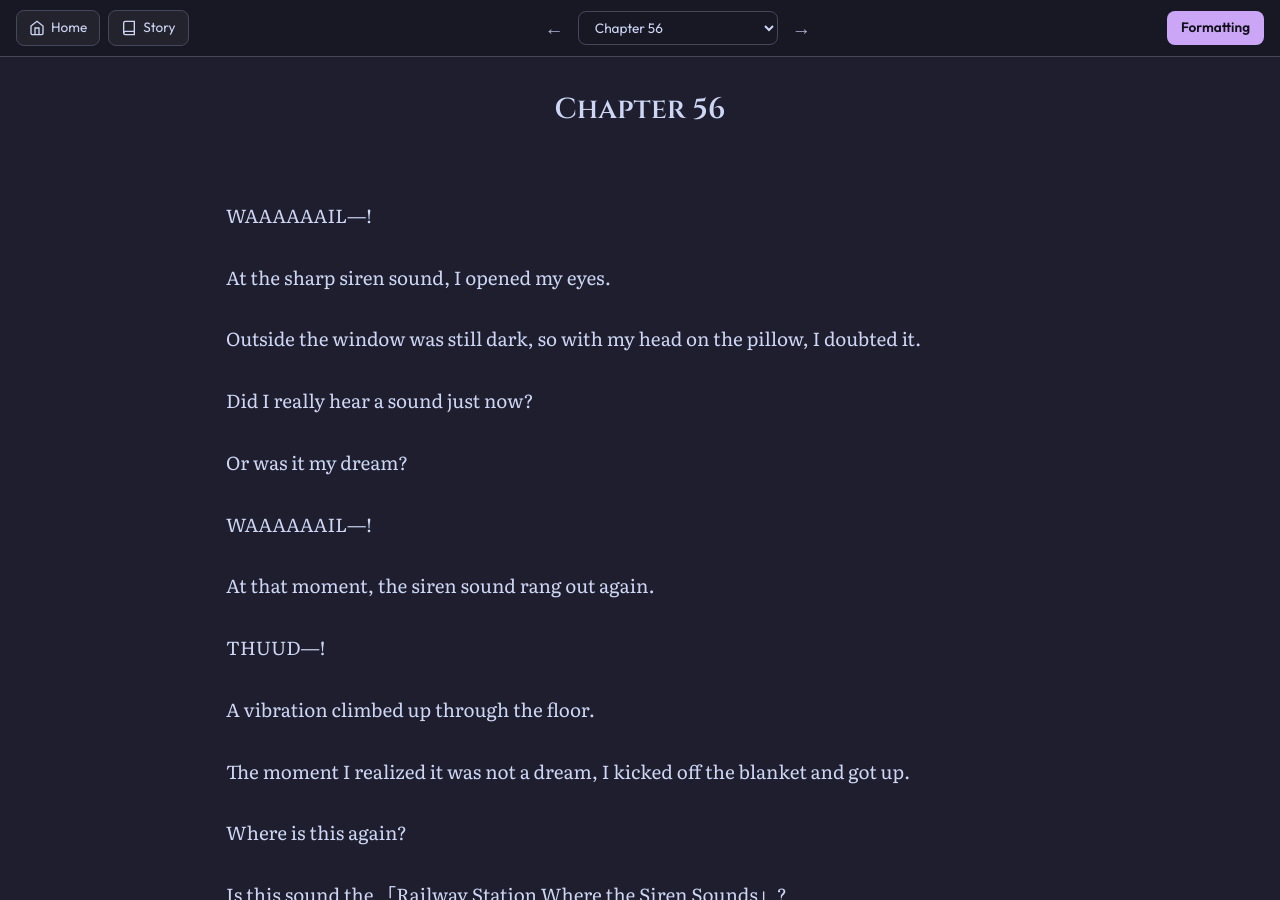
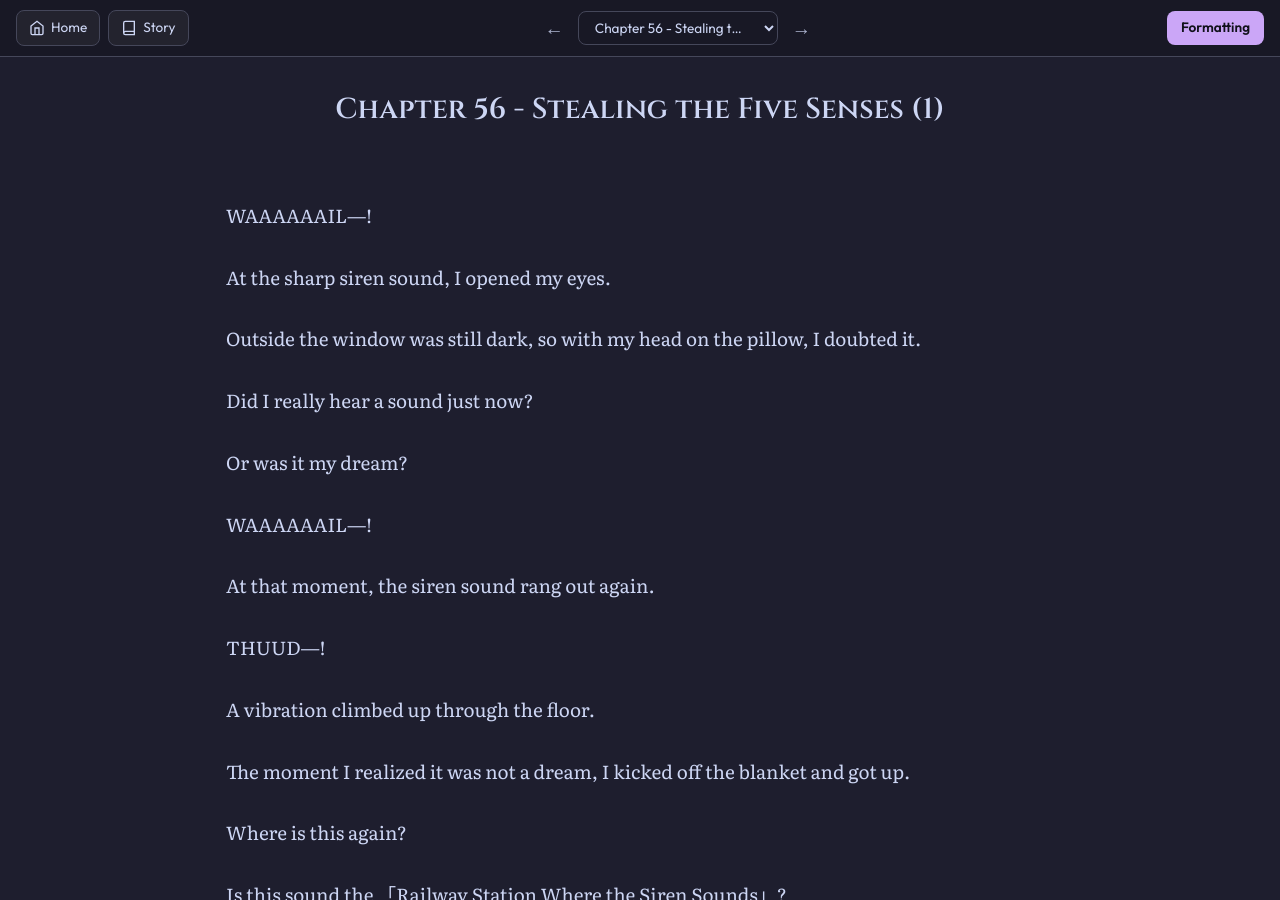
Before and after one commit to soleumn/soleumn.github.io, a Jekyll site: the page built from _chapters/esg/ch56.md, in a window 1280 px wide and 900 px high. Built offline with Jekyll 4.4.1, drawn with Linux system fonts in a browser that asks for light colours; comment, search, counter and statistics services are not loaded.

Commit message:
Update ch56.md

```diff
--- a/_chapters/esg/ch56.md
+++ b/_chapters/esg/ch56.md
@@ -1,5 +1,5 @@
 ---
-title: "Chapter 56"
+title: "Chapter 56 - Stealing the Five Senses (1)"
 categories: esg
 capitulo: 56
 ---
```
